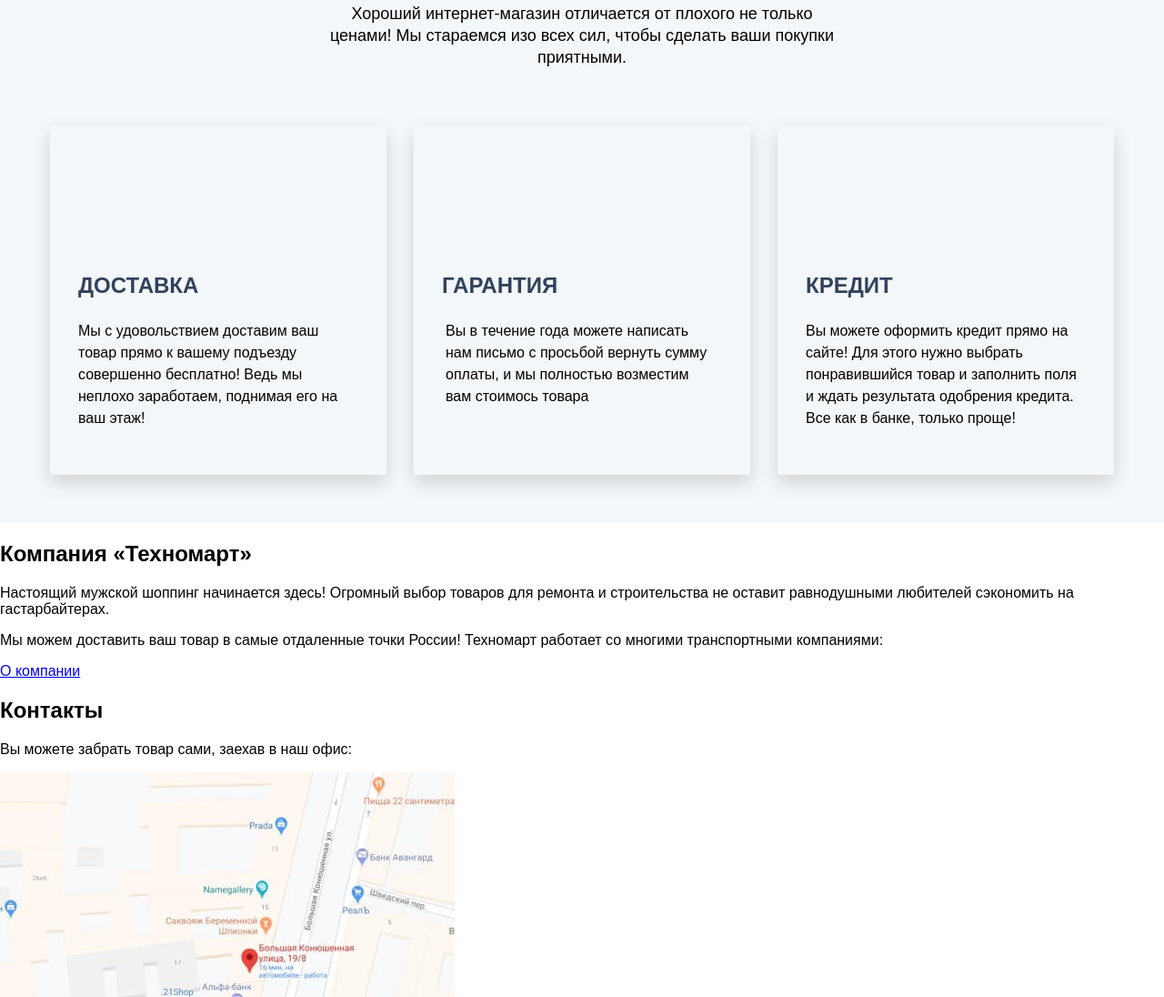
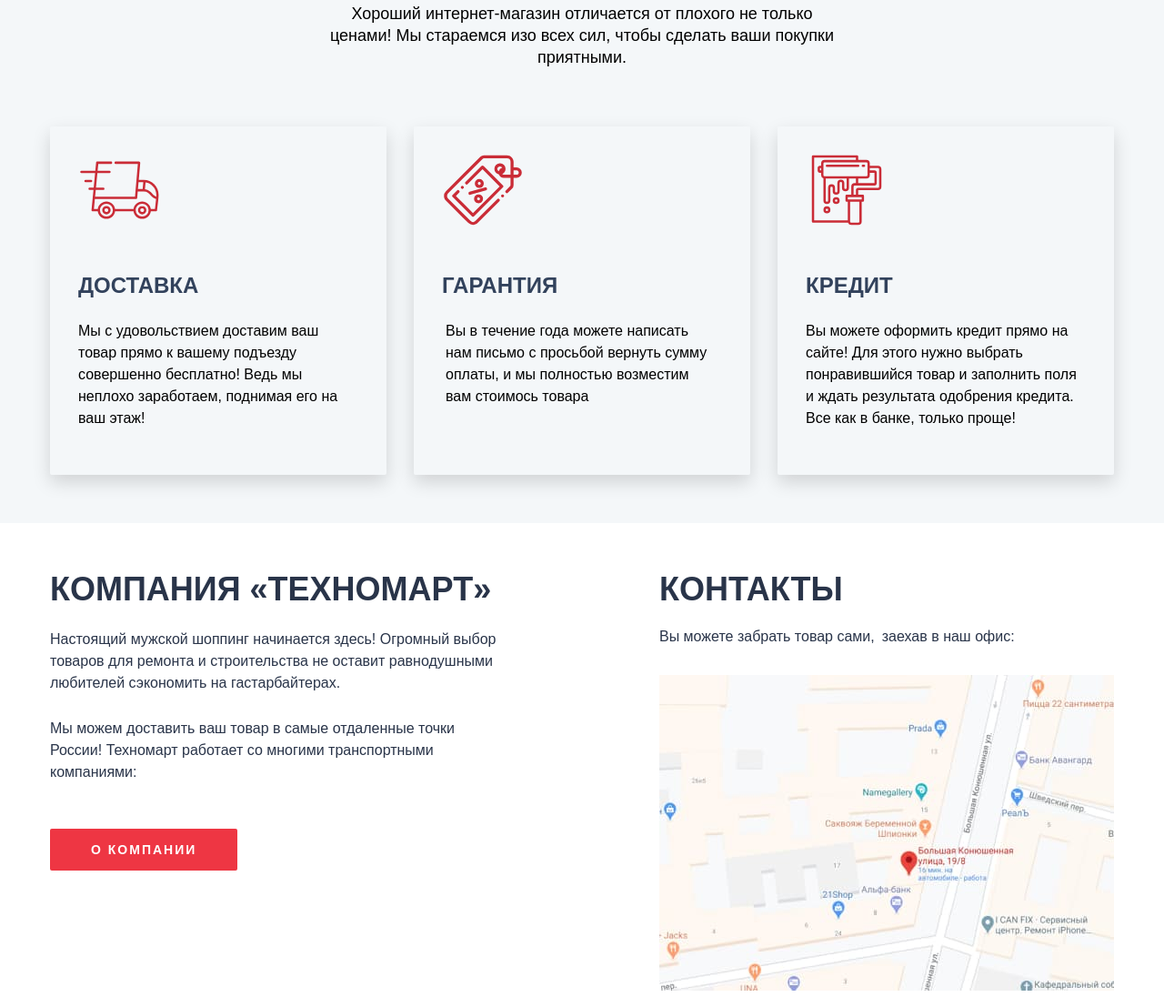
Before and after one commit to konstantin-petruschin/tehnomark, a plain HTML site: page index.html in a window 1280 px wide. Shown: the part 2534-3630 px from the top of the page at 91% size. Drawn offline with Linux system fonts and the light colour scheme; files whose address does not match are found by name; a web font is replaced by a local one.

Commit message:
сетка и стили .about-block-wrapper

```diff
--- a/index.html
+++ b/index.html
@@ -458,17 +458,17 @@
           <p class="services-subtitle">Хороший интернет-магазин отличается от плохого не только ценами!
             Мы стараемся изо всех сил, чтобы сделать ваши покупки приятными.</p>
           <ul class="services-list">
-            <li class="services-item">
+            <li class="services-item services-delivery">
               <h3 class="services-item-name">Доставка</h3>
               <p class="services-item-description">Мы с удовольствием доставим ваш товар прямо к вашему подъезду
                 совершенно бесплатно! Ведь мы неплохо заработаем, поднимая его на ваш этаж!</p>
             </li>
-            <li class="services-item">
+            <li class="services-item services-warranty">
               <h3 class="services-item-name">Гарантия</h3>
               <p class="services-item-description">Вы в течение года можете написать нам письмо с просьбой вернуть сумму
                 оплаты, и мы полностью возместим вам стоимось товара</p>
             </li>
-            <li class="services-item">
+            <li class="services-item services-credit">
               <h3 class="services-item-name">Кредит</h3>
               <p class="services-item-description">Вы можете оформить кредит прямо на сайте! Для этого нужно выбрать
                 понравившийся товар и заполнить поля и ждать результата одобрения кредита.<br>Все как в банке, только
@@ -477,11 +477,10 @@
             </li>
           </ul>
         </div>
-
       </section>
       <div class="about-block-wrapper">
         <section class="about">
-          <h2 class="about-title">Компания «Техномарт»</h2>
+          <h2 class="about-title heading">Компания «Техномарт»</h2>
           <p class="about-text">Настоящий мужской шоппинг начинается здесь! Огромный выбор товаров для ремонта и
             строительства не оставит равнодушными любителей сэкономить на гастарбайтерах.</p>
           <p class="about-text">
@@ -490,8 +489,8 @@
           <a href="#" class="about-link">О компании</a>
         </section>
         <section class="contacts">
-          <h2 class="contacts-title">Контакты</h2>
-          <p class="contacts-text">Вы можете забрать товар сами, заехав в наш офис:</p>
+          <h2 class="about-title heading">Контакты</h2>
+          <p class="contacts-text">Вы можете забрать товар сами,&ensp;заехав в наш офис:</p>
           <a href="#" class="contacts-link-map">
             <img src="./images/map.jpg" class="contacts-image-map" alt="Расположение магазина «Техномарт» на карте."
               width="500" height="347">
--- a/slyles/styles.css
+++ b/slyles/styles.css
@@ -1144,12 +1144,25 @@ text-transform: uppercase;
   padding: 160px 39px 50px 31px;
   box-shadow: 0px 8px 20px 0px rgba(0, 0, 0, 0.15);
   border-radius: 2px;
+  background-repeat: no-repeat;
+  background-position: top 25px left 31px;
 }
 
 .services-item:nth-child(3n+2) .services-item-description {
   margin-left: 4px;
 }
 
+.services-delivery {
+  background-image: url("../images/delivery-red.svg");
+}
+
+.services-warranty {
+  background-image: url("../images/sale-red.svg");
+}
+
+.services-credit {
+  background-image: url("../images/paints-red.svg");
+}
 
 .services-item-name {
   margin: 0;
@@ -1167,3 +1180,60 @@ text-transform: uppercase;
   padding: 0;
   line-height: 24px;
 }
+
+.about-block-wrapper {
+  width: 1170px;
+  margin: 0 auto;
+  padding: 52px 50px 49px;
+  display: grid;
+  grid-template-columns: repeat(2, 500px);
+  gap: 50px 170px;
+  color: #293449;
+}
+
+.about-title {
+  margin-bottom: 22px;
+}
+
+.about-text {
+  margin: 0;
+  padding: 0;
+  line-height: 24px;
+}
+
+.about-text + .about-text {
+  margin-top: 26px;
+}
+
+.about-link {
+  display: inline-block;
+  margin-top: 50px;
+  padding: 14px 45px;
+  min-width: 195px;
+  box-sizing: border-box;
+  border-radius: 2px;
+  background-color: #ee3643;
+  text-align: center;
+  font-size: 14px;
+  font-weight: 700;
+  color: #ffffff;
+  line-height: 18px;
+  letter-spacing: 2px;
+  text-transform: uppercase;
+  text-decoration: none;
+}
+.about-link:hover,
+.about-link:focus {
+  outline: none;
+  background-color: #ca2c37;
+}
+
+.about-link:active {
+  background-color: #ba2732;
+}
+
+.contacts-text {
+  margin: 0;
+  padding: 0;
+  margin-bottom: 33px;
+}
```
Also changed, not shown: images/delivery-red.svg (added), images/paints-red.svg (added), images/sale-red.svg (added).
